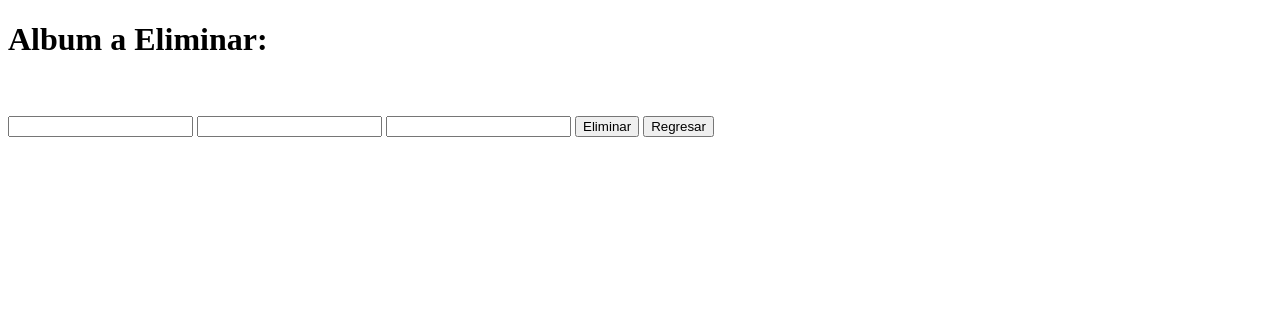
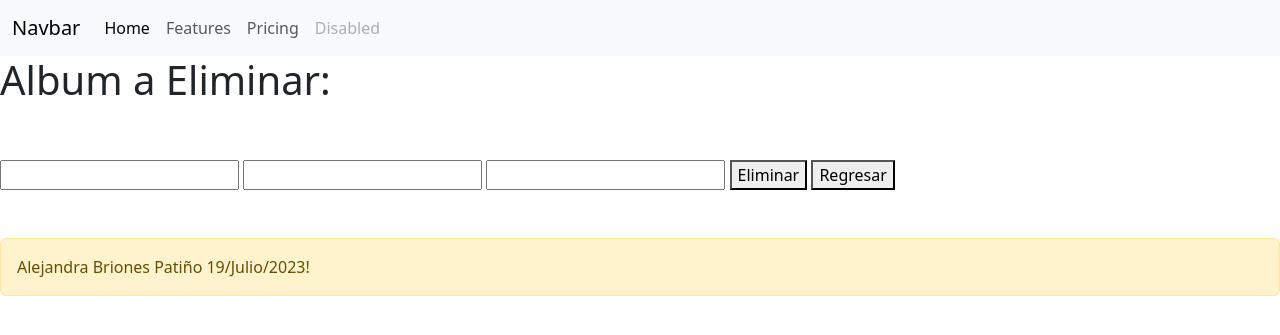
Before and after one commit to AleBriones3/POO181, a Flask app: page /borrar/1 in a window 1280 px wide. Shown: the top 335 px of the page. Run offline with Flask 3, Linux system fonts and the light colour scheme; data that the repository does not hold is empty; some libraries are stand-ins or nearby versions.

Commit message:
Práctica 9 Boostrap :)

```diff
--- a/Práctica5/Templates/eliminarAlbum.html
+++ b/Práctica5/Templates/eliminarAlbum.html
@@ -1,11 +1,6 @@
-<!DOCTYPE html>
-<html>
-<head>
-    <meta charset="UTF-8">
-    <meta name="viewport" content="width=device-width, initial-scale=1.0">
-    <title>Document</title>
-</head>
-<body>
+{% extends 'plantilla.html' %}
+
+{% block body %}
     <h1> Album a Eliminar: </h1>
     <br><br>
     <form action="/eliminar/{{Album.0}}" method="POST">
@@ -27,5 +22,4 @@
     </script>
     </form>
 
-</body>
-</html>
+{% endblock %}
--- /dev/null
+++ b/Práctica5/Templates/plantilla.html
@@ -0,0 +1,47 @@
+<!DOCTYPE html>
+
+<head>
+    <meta charset="UTF-8">
+    <meta name="viewport" content="width=device-width, initial-scale=1.0">
+    <link href="https://cdn.jsdelivr.net/npm/bootstrap@5.3.0/dist/css/bootstrap.min.css" rel="stylesheet" integrity="sha384-9ndCyUaIbzAi2FUVXJi0CjmCapSmO7SnpJef0486qhLnuZ2cdeRhO02iuK6FUUVM" crossorigin="anonymous">
+    <title>Soy la Plantilla</title>
+</head>
+
+<body>
+    <nav class="navbar navbar-expand-lg bg-body-tertiary">
+        <div class="container-fluid">
+          <a class="navbar-brand" href="#">Navbar</a>
+          <button class="navbar-toggler" type="button" data-bs-toggle="collapse" data-bs-target="#navbarNav" aria-controls="navbarNav" aria-expanded="false" aria-label="Toggle navigation">
+            <span class="navbar-toggler-icon"></span>
+          </button>
+          <div class="collapse navbar-collapse" id="navbarNav">
+            <ul class="navbar-nav">
+              <li class="nav-item">
+                <a class="nav-link active" aria-current="page" href="#">Home</a>
+              </li>
+              <li class="nav-item">
+                <a class="nav-link" href="#">Features</a>
+              </li>
+              <li class="nav-item">
+                <a class="nav-link" href="#">Pricing</a>
+              </li>
+              <li class="nav-item">
+                <a class="nav-link disabled">Disabled</a>
+              </li>
+            </ul>
+          </div>
+        </div>
+      </nav>
+
+    {% block body %}
+
+    {% endblock body %}
+      <br><br>
+    <div class="alert alert-warning" role="alert">
+        Alejandra Briones Patiño 19/Julio/2023!
+      </div>
+
+    <script src="https://cdn.jsdelivr.net/npm/bootstrap@5.3.0/dist/js/bootstrap.bundle.min.js" integrity="sha384-geWF76RCwLtnZ8qwWowPQNguL3RmwHVBC9FhGdlKrxdiJJigb/j/68SIy3Te4Bkz" crossorigin="anonymous"></script>
+</body>
+
+</html>
```
Also changed, not shown: Práctica5/Templates/editarAlbum.html (+4 -10 lines), Práctica5/Templates/index.html (+4 -10 lines).
